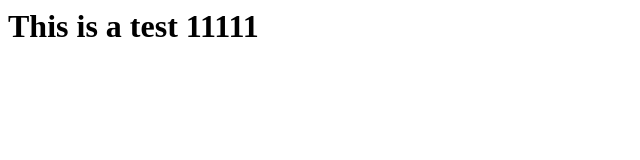
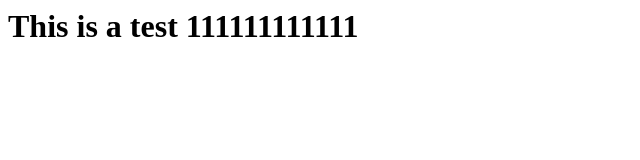
Before and after one commit to 850977164/reposity, a plain HTML site: page index.html in a window 1280 px wide. Shown: the whole page, without its empty margins (0-640 px from the left). Drawn offline with Linux system fonts and the light colour scheme.

Commit message:
master brance

```diff
--- a/index.html
+++ b/index.html
@@ -1 +1 @@
-<h1>This is a test 11111</h1>
+<h1>This is a test 111111111111</h1>
```
